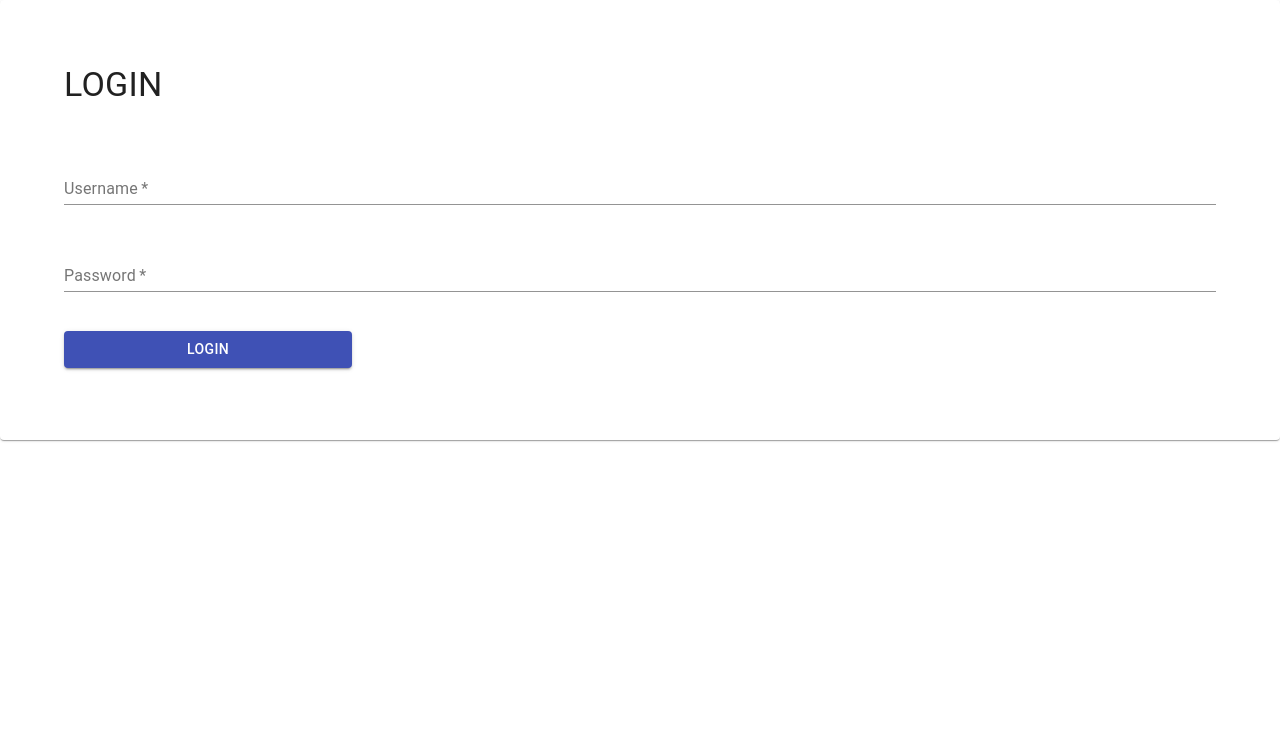
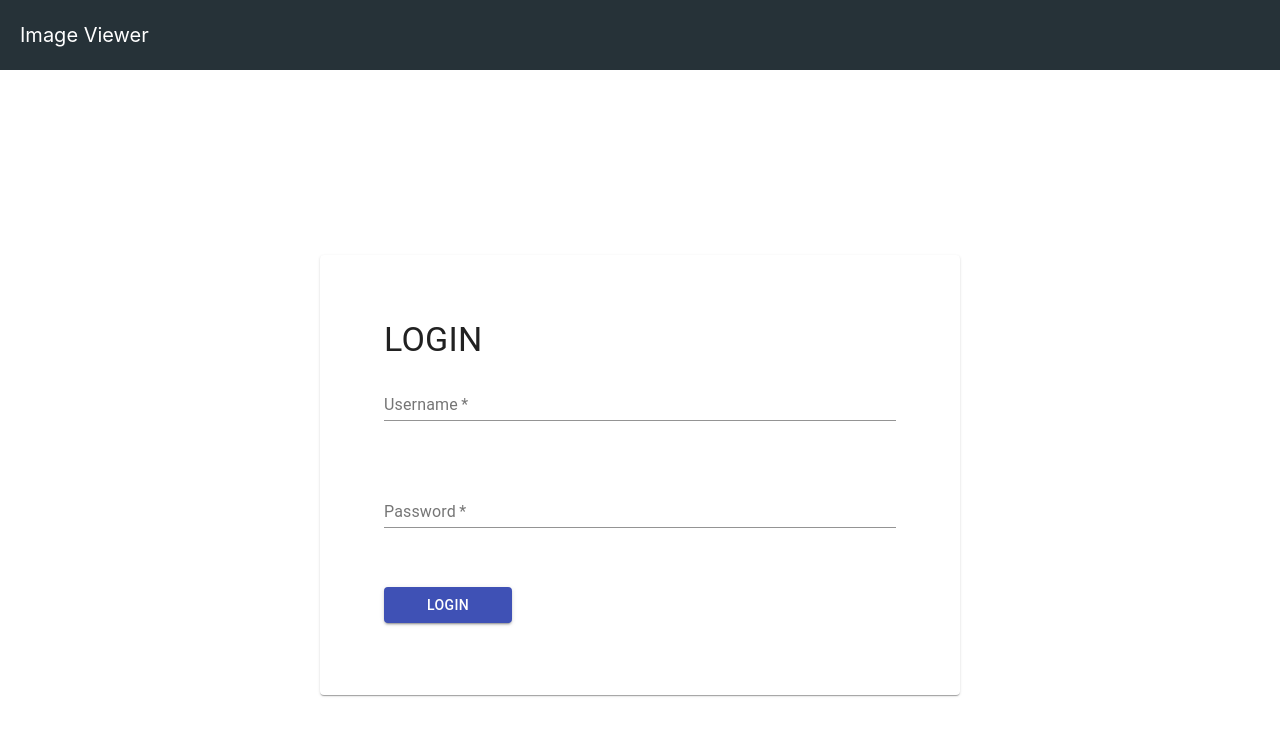
Before and after one commit to jansiteresa/Instagram-project, a React (Create React App) app: page / in a window 1280 px wide. Shown: the top 736 px of the page. Built offline with nearby package versions, Linux system fonts and the light colour scheme.

Commit message:
Login references

```diff
--- a/src/screens/header/header.js
+++ b/src/screens/header/header.js
@@ -1,12 +1,21 @@
 import React, {Component} from 'react';
 import './header.css';
+import SearchIcon from '@material-ui/icons/Search';
 
 class Header extends Component {
 
     render(){
+        const isAuth = sessionStorage.getItem("access-token");
         return (
-            <div>
+            <div className='header-bg'>
             <span className='head-logo'>Image Viewer</span>
+            {
+                isAuth ? (
+                    <div class="has-search">
+                        <SearchIcon />
+                         <input type="text" placeholder="Search" />
+                    </div> ) : null
+            }
             </div>
         )
     }
--- a/src/screens/login/login.css
+++ b/src/screens/login/login.css
@@ -19,3 +19,10 @@
 .red {
     color: red;
 }
+
+.form-container {
+    display: flex; /* horizontally in center of the page*/
+    flex-direction: column;
+    justify-content: space-between;
+    height: 100%;
+}
--- a/src/screens/login/login.js
+++ b/src/screens/login/login.js
@@ -1,4 +1,4 @@
-import React, { Component } from 'react';
+import React, { Component, Fragment } from 'react';
 import Card from '@material-ui/core/Card';
 import CardContent from '@material-ui/core/CardContent';
 import Typography from '@material-ui/core/Typography';
@@ -7,11 +7,13 @@ import FormControl from '@material-ui/core/FormControl';
 import Input from '@material-ui/core/Input';
 import InputLabel from '@material-ui/core/InputLabel';
 import FormHelperText from '@material-ui/core/FormHelperText';
+import { Redirect } from 'react-router-dom';
+import './login.css';
+import { Header } from '../header/header';
 
-import './login.css';
 
 class Login extends Component {
-    constructor (props) {
+    constructor(props) {
         super(props)
 
         this.state = {
@@ -20,12 +22,35 @@ class Login extends Component {
             usernameRequired: "dispNone",
             passwordRequired: "dispNone",
             incorrectUsernamePasswordMessage: "dispNone",
+            isAuthenticated: false || sessionStorage.getItem("access-token")
         };
     }
+
     loginClickHandler = () => {
+        let username = "InstaGrad";
+        let password = "Sass@123#";
+
+        let accessToken = "xyz";
+        if (this.state.username === "" || this.state.password === "") {
+            // The usernameRequired and passwordRequired fields are used when we want to store the class to be assigned
             this.state.username === "" ? this.setState({ usernameRequired: "dispBlock" }) : this.setState({ usernameRequired: "dispNone" });
             this.state.password === "" ? this.setState({ passwordRequired: "dispBlock" }) : this.setState({ passwordRequired: "dispNone" });
+            this.setState({ incorrectUsernamePasswordMessage: "dispNone" });
+        } else if (this.state.username === username && this.state.password === password) {
+            // Setting token in session storage
+            sessionStorage.setItem("access-token", accessToken);
+            // Setting state so as to check and route to home page if login is successful.
+            this.setState({
+                isLoggedIn: true,
+            });
+        } else {
+            // In case the username and password are incorrect
+            this.setState({ incorrectUsernamePasswordMessage: "dispBlock" });
         }
+    }
+    // this.state.username === "" ? this.setState({ usernameRequired: "dispBlock" }) : this.setState({ usernameRequired: "dispNone" });
+    // this.state.password === "" ? this.setState({ passwordRequired: "dispBlock" }) : this.setState({ passwordRequired: "dispNone" });
+    // }
 
         inputUsernameChangeHandler = (e) => {
             this.setState({ username: e.target.value });
@@ -35,36 +60,52 @@ class Login extends Component {
         }
 
         render() {
+            // const { isAuthenticated } = this.state;
+
+            const CardRenderer = () => {
                 return (
-
-            <div>
                     <Card>
                         <CardContent>
                             <div style={{ height: '400px' }} className='d-flex flex-column p-5 vh-75 justify-content-between'>
                                 <Typography variant="h4" gutterBottom>
                                     LOGIN
                                         </Typography>
+                                <form className='form-container' onSubmit={this.handleSubmit}>
                                     <FormControl required>
                                         <InputLabel htmlFor="username">Username</InputLabel>
-                                                <Input id="username" type="text" onChange={this.inputUsernameChangeHandler}/>
+                                        <Input id="username" type="text" onChange={this.inputUsernameChangeHandler} />
                                         <FormHelperText className={this.state.usernameRequired} ><span className="red">required</span></FormHelperText>
                                     </FormControl>
                                     <FormControl required>
                                         <InputLabel htmlFor="password">Password</InputLabel>
-                                                <Input id="password" type="password" onChange={this.inputPasswordChangeHandler}/>
+                                        <Input id="password" type="password" onChange={this.inputPasswordChangeHandler} />
                                         <FormHelperText className={this.state.passwordRequired}><span className="red">required</span></FormHelperText>
                                     </FormControl>
                                     <FormHelperText className={this.state.incorrectUsernamePasswordMessage}  ><span className="red" style={{ fontSize: "14px" }}>Incorrect username and/or password</span></FormHelperText>
                                     <Button className='w-25 d-inline justify-content-between' variant="contained" color="primary" onClick={this.loginClickHandler}>
                                         Login
                                         </Button>
+                                </form>
                             </div>
                         </CardContent>
                     </Card>
-            </div>
                 )
             }
-
+            return (
+                <Fragment>
+                    <Header />
+                    <div className='row'>
+                        <div className='col-lg-12'>
+                            <div className='d-flex justify-content-center align-items-center vh-100'>
+                                <div className='login-container w-50'>
+                                    {this.state.isAuthenticated ? <Redirect to="/home" /> : <CardRenderer />}
+                                </div>
+                            </div>
+                        </div>
+                    </div>
+                </Fragment>
+            )
+        }
     }
 
 export { Login };
```
Also changed, not shown: 1 other file (tests, documents, lock files or other folders). Lines whose indentation alone changed are shown as unchanged.
